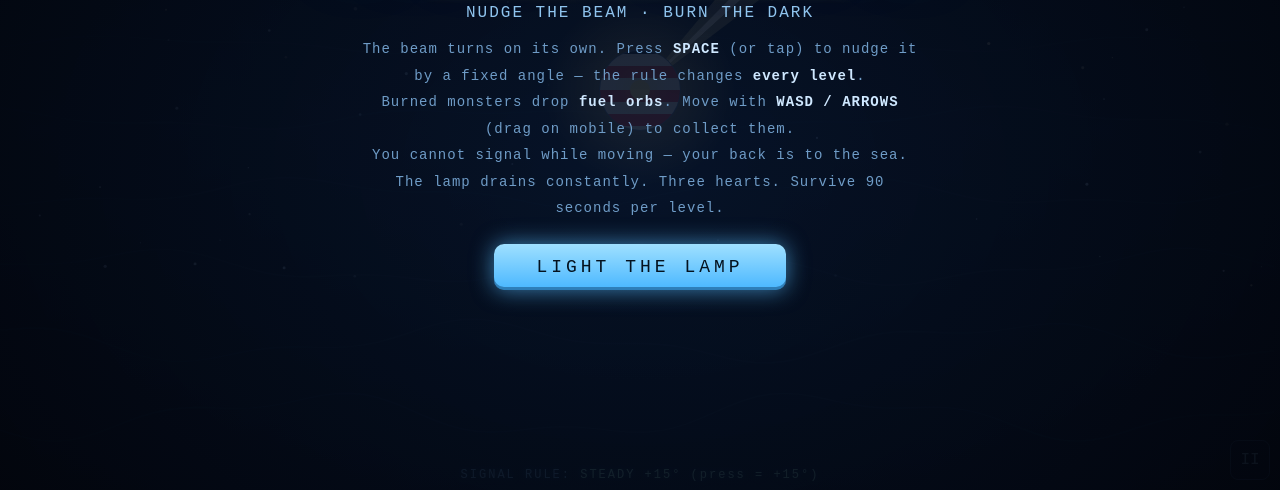
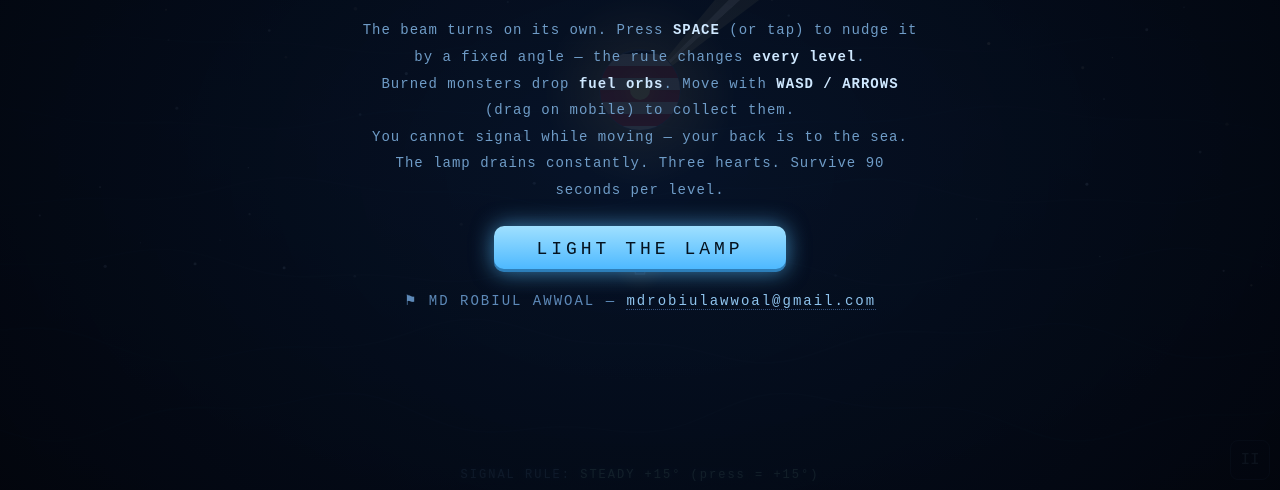
Before and after one commit to Robiul974/Accounting-, a plain HTML site: page last-signal/index.html in a window 1280 px wide. Shown: the part 310-800 px from the top of the page. Drawn offline with Linux system fonts and the light colour scheme; animation ran at ten frames a second.

Commit message:
Add fading credit with author email on start screen

```diff
--- a/last-signal/index.html
+++ b/last-signal/index.html
@@ -69,6 +69,14 @@
   }
   .beamline { width:min(70vw,420px); height:2px; background:linear-gradient(90deg,transparent,#ffd76a,transparent); box-shadow:0 0 12px rgba(255,215,106,.8); }
   .sub { font-size:clamp(12px,3vw,16px); color:#8fc4ee; letter-spacing:2px; }
+  .credit {
+    margin-top:6px; font-size:clamp(11px,2.6vw,14px); letter-spacing:2px;
+    opacity:0; animation:creditFade 2.4s ease 0.9s forwards;
+    color:#5d89b8;
+  }
+  .credit a { color:#8fc4ee; text-decoration:none; pointer-events:auto; border-bottom:1px dotted #34507a; }
+  .credit a:active { color:#cfe8ff; }
+  @keyframes creditFade { to { opacity:1; } }
   .howto { font-size:clamp(11px,2.6vw,14px); line-height:1.9; color:#6f9cc7; max-width:560px; letter-spacing:1px; }
   .howto b { color:#cfe8ff; }
   .btn {
@@ -131,6 +139,7 @@
     The lamp drains constantly. Three hearts. Survive 90 seconds per level.
   </div>
   <button class="btn" id="playBtn">LIGHT THE LAMP</button>
+  <div class="credit">&#9873; MD ROBIUL AWWOAL &mdash; <a href="mailto:mdrobiulawwoal@gmail.com">mdrobiulawwoal@gmail.com</a></div>
 </div>
 
 <div class="overlay hidden" id="pauseScreen">
```
